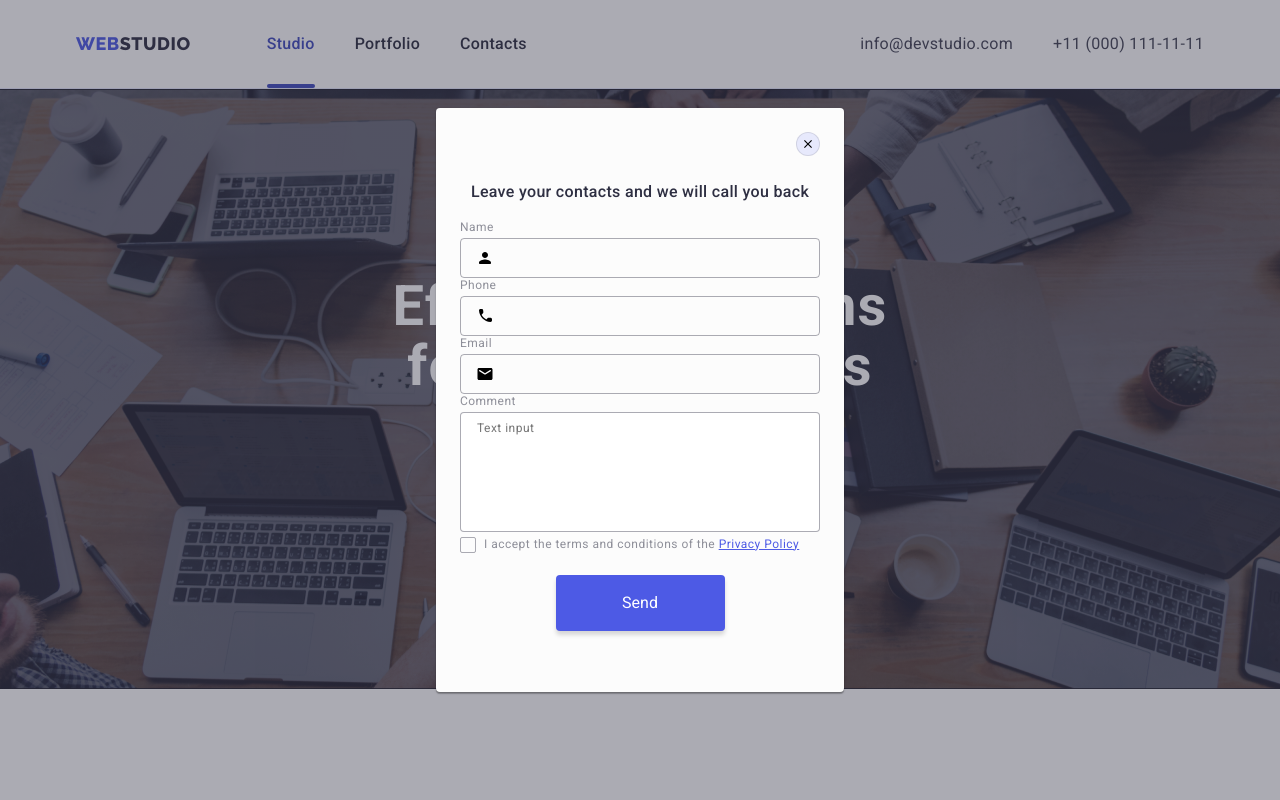
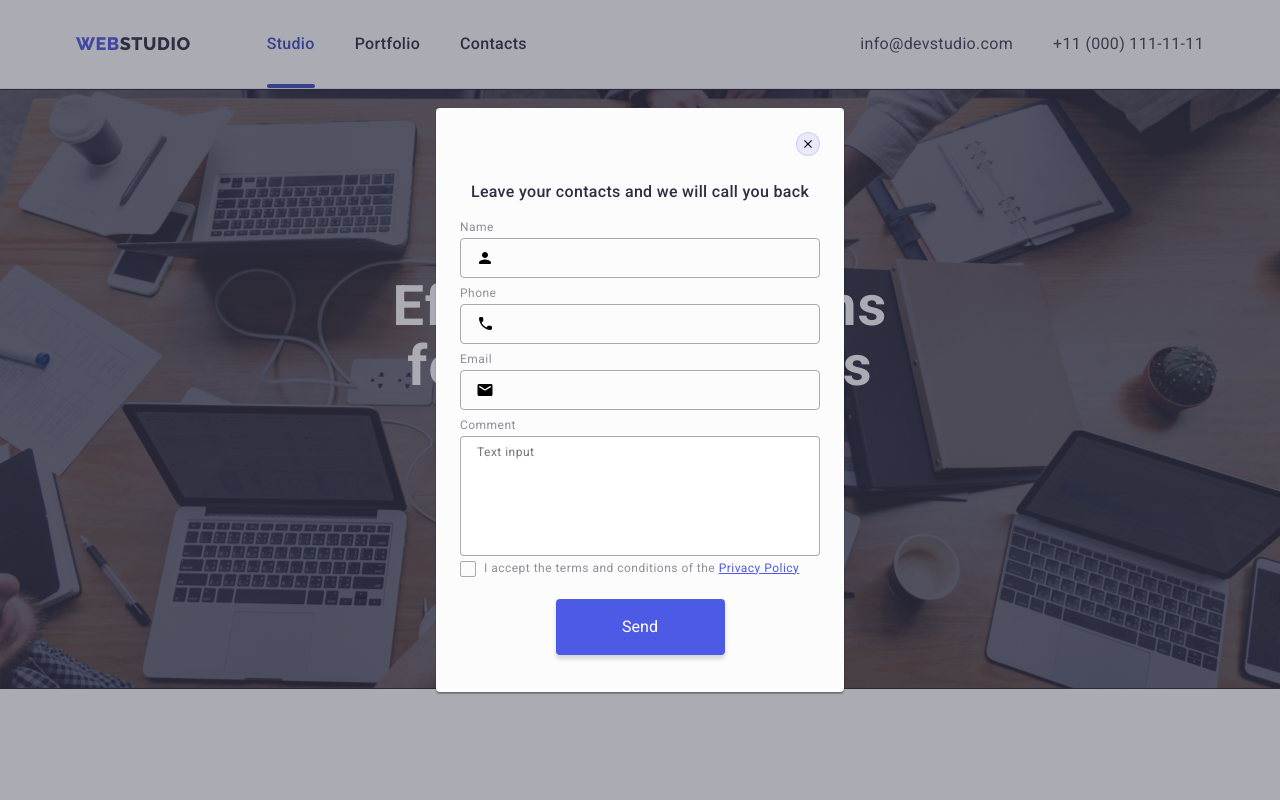
Before and after one commit to Volodumur07/goit-markup-hw-06, a plain HTML site: page index.html in a window 1280 px wide. Both pictures are taken after a click on the button "Order Service". Shown: the top 800 px of the page. Drawn offline with nearby package versions, Linux system fonts and the light colour scheme.

Commit message:
fixed modal 3

```diff
--- a/css/style.css
+++ b/css/style.css
@@ -729,7 +729,7 @@ fill: #FFFFFF;
   box-shadow: 0px 4px 4px rgba(0, 0, 0, 0.15);
   border-radius: 4px;
   border-color: transparent;
-
+  background-color 250ms cubic-bezier(0.4, 0, 0.2, 1);
 }
 .contact-form-btn-submit:hover,
 .contact-form-btn-submit:focus{
--- a/index.html
+++ b/index.html
@@ -471,7 +471,8 @@
                 <use href="./images/icons.svg#icon-person-black"></use>
               </svg>
             </div>
-
+          </div>
+          <div class="contact-form-container">
             <label class="contact-form-field-wrapper" for="user-tel">Phone</label>
 
             <div class="contact-form-input-wrapper">
@@ -488,7 +489,8 @@
                 <use href="./images/icons.svg#icon-phone-black"></use>
               </svg>
             </div>
-
+          </div>
+          <div class="contact-form-container">
             <label class="contact-form-field-wrapper" for="user-mail">Email</label>
 
             <div class="contact-form-input-wrapper">
@@ -504,6 +506,7 @@
               <svg class="contact-form-input-icon" width="18" height="24">
                 <use href="./images/icons.svg#icon-email-black"></use>
               </svg>
+            </div>
           </div>
 
           <label class="contact-form-field-wrapper" for="user-message">Comment</label>
@@ -531,7 +534,6 @@
           <div class="container-btn-submit">
             <button type="submit" class="contact-form-btn-submit">Send</button>
           </div>
-          </div>
         </form>
       </div>
     </div>
```
Lines whose indentation alone changed are shown as unchanged.
